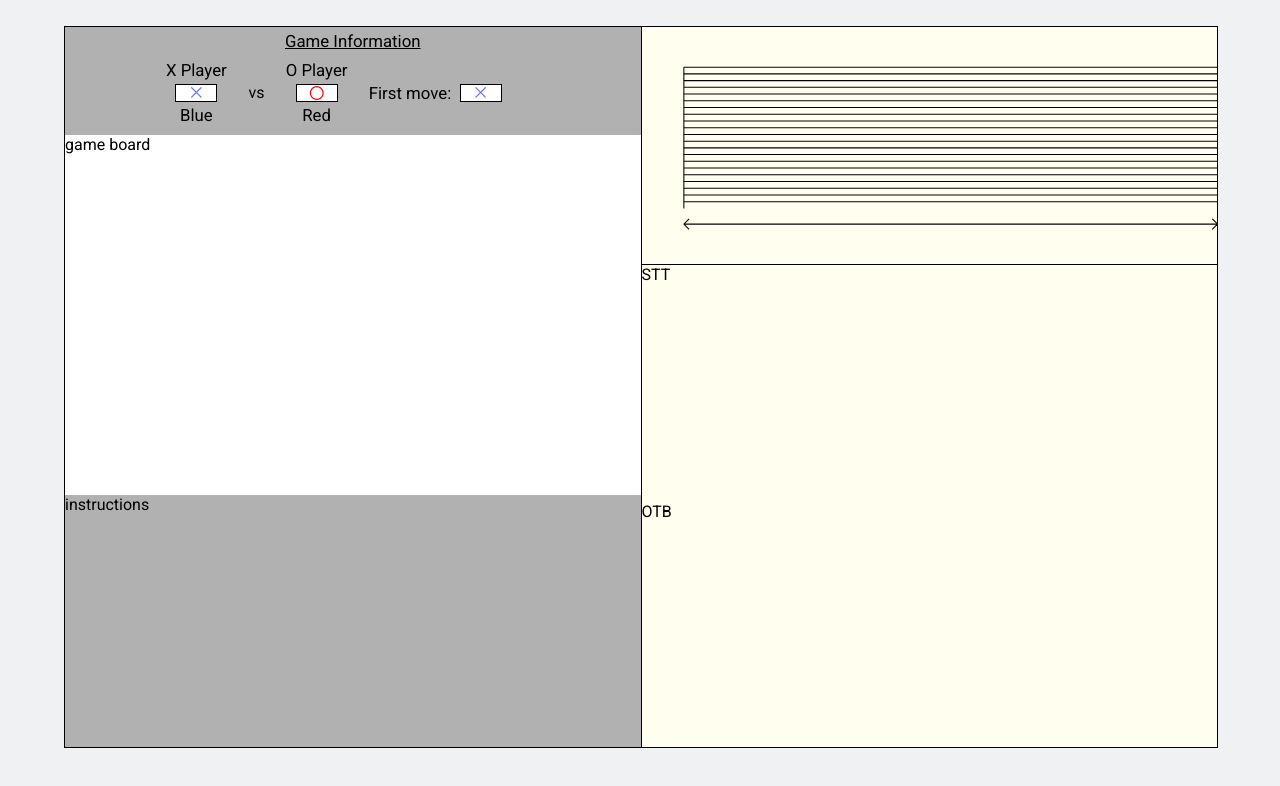
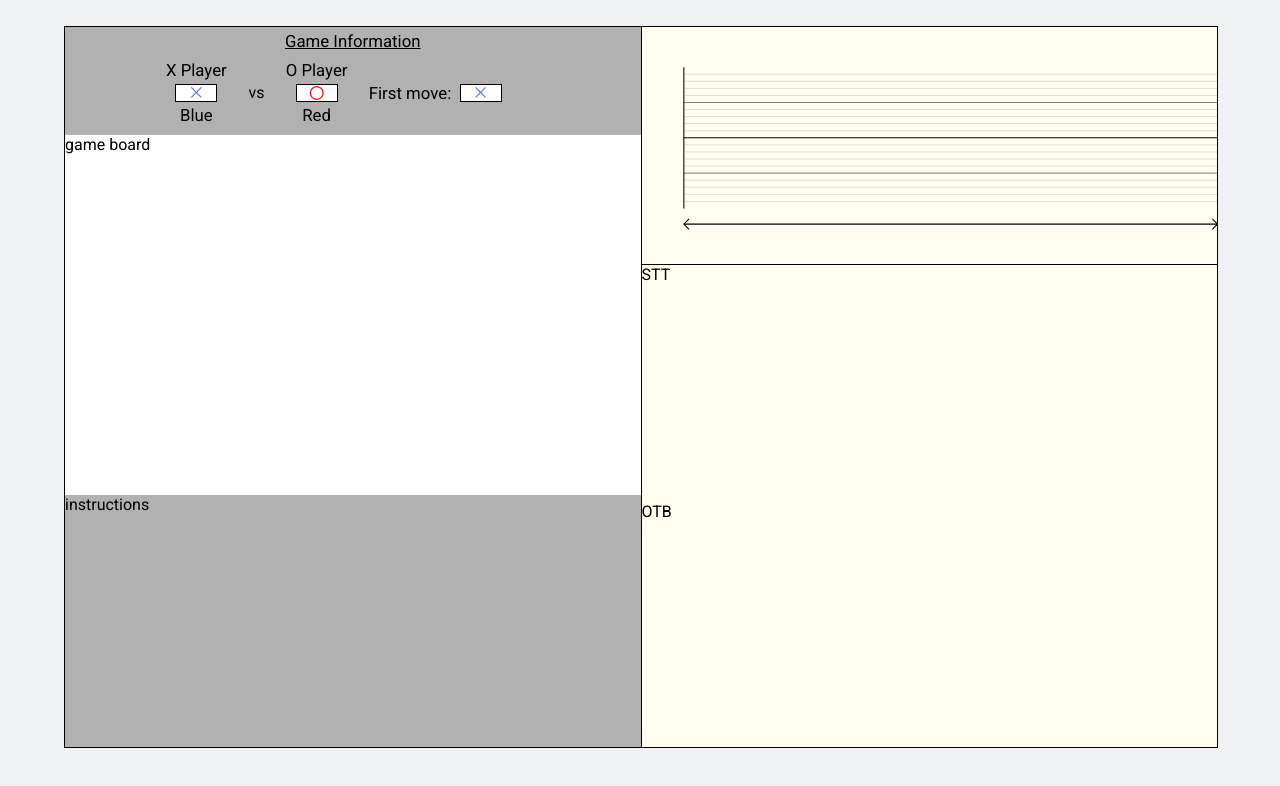
Before and after one commit to montaser85/mnk_task1, a Svelte app: page / in a window 1280 px wide. Shown: the top 786 px of the page. Built offline with nearby package versions, Linux system fonts and the light colour scheme.

Commit message:
btw changes

```diff
--- a/src/components/BestToWorst.svelte
+++ b/src/components/BestToWorst.svelte
@@ -4,7 +4,7 @@
     let y_axis_x2=80;
     let y_axis_y1=50;
     let y_axis_y2=320;
-    let y_diff=(y_axis_y2-y_axis_y1)/21;
+    let y_diff=(y_axis_y2-y_axis_y1)/20;
 
     let btw_x1=80;
     let btw_x2=1100;
@@ -36,10 +36,8 @@
 			.domain([0,1]);
     xScaleTicks=xScaleNew.ticks(21);
     console.log(xScaleTicks);
-    console.log(xScaleTicks.indexOf(1))
-
-
-
+    let xIndex;
+    // console.log(xScaleTicks.indexOf(1))
 </script>
 
 <main>
@@ -54,11 +52,17 @@
                 <line class="axis" x1={arrow3_x1} y1={arrow3_y1} x2={arrow3_x2} y2={arrow3_y2}/>
                 <line class="axis" x1={arrow4_x1} y1={arrow4_y1} x2={arrow4_x2} y2={arrow4_y2}/>
                 {#each xScaleTicks as tk}
-                    <line class="axis" x1={btw_x1} y1={y_axis_y1+(xScaleTicks.indexOf(tk)*y_diff)} x2={btw_x2} y2={y_axis_y1+(xScaleTicks.indexOf(tk)*y_diff)}/>
+                    {xIndex=xScaleTicks.indexOf(tk)}
+                    {#if xIndex%5!=0}
+                        <line class="ThinLine" x1={btw_x1} y1={y_axis_y1+(xIndex*y_diff)} x2={btw_x2} y2={y_axis_y1+(xIndex*y_diff)}/>
+                    {:else if xIndex==10}
+                        <line class="axis" x1={btw_x1} y1={y_axis_y1+(xIndex*y_diff)} x2={btw_x2} y2={y_axis_y1+(xIndex*y_diff)}/>
+                    {:else if xIndex==5||xIndex==15}
+                        <line class="ThinAxis" x1={btw_x1} y1={y_axis_y1+(xIndex*y_diff)} x2={btw_x2} y2={y_axis_y1+(xIndex*y_diff)}/>
+                    {/if}
                 {/each}
             </g>
         </svg>
-
     </div>
 </main>
 
@@ -85,4 +89,12 @@
         stroke: black;
         stroke-width: 2;
     }
+    .ThinAxis{
+        stroke: black;
+        stroke-width: 1;
+    }
+    .ThinLine{
+        stroke: gray;
+        stroke-width: 0.5;
+    }
 </style>
```
Also changed, not shown: public/static/images/Move_0.JPG (added).
